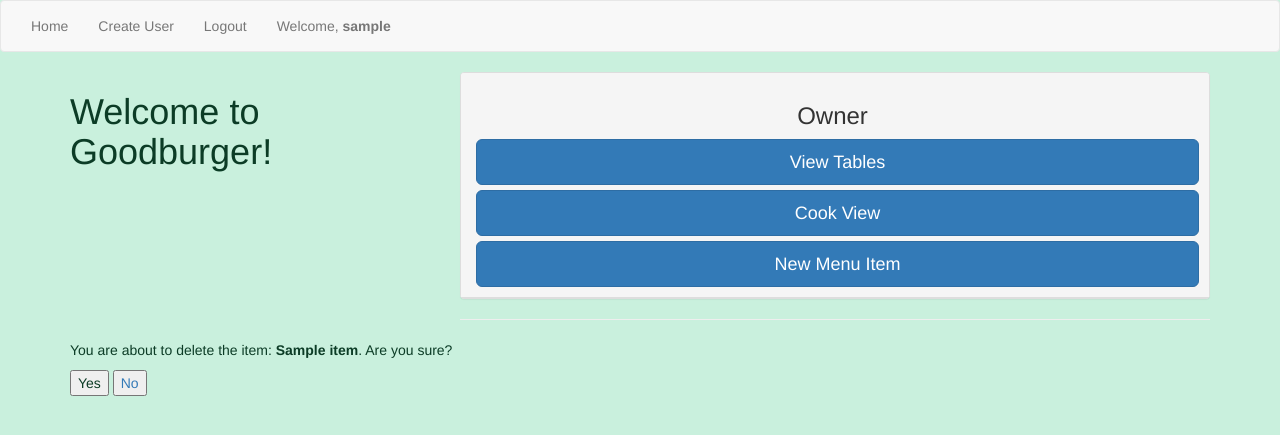
After one commit to tdhuynh/mighty_restaurant, a Django app: page /item/1/delete/ in a window 1280 px wide. The commit adds this page. Shown: the top 435 px of the page. Run offline with Django 3.2, Linux system fonts and the light colour scheme; a user stored in the database is signed in; tables that the repository leaves empty hold one stand-in row (values such as "Sample post"); some libraries are stand-ins or nearby versions.

Commit message:
added item delete view

```diff
--- a/mighty_restaurant/mighty_restaurant/urls.py
+++ b/mighty_restaurant/mighty_restaurant/urls.py
@@ -4,7 +4,7 @@ from restaurant_app.views import UserCreateView, OrderCreateView, HomeView, \
                                  ProfileUpdateView, TableCreateView, TableDetailView, \
                                  OrderUpdateView, CookUpdateView, CookListView, \
                                  TableUpdateView, ItemCreateView, ItemUpdateView, \
-                                 OrderDeleteView
+                                 OrderDeleteView, ItemDeleteView
 
 urlpatterns = [
     url(r'^admin/', admin.site.urls),
@@ -12,6 +12,7 @@ urlpatterns = [
     url(r'^$', HomeView.as_view(), name='home_view'),
     url(r'^item/$', ItemCreateView.as_view(), name='item_create_view'),
     url(r'^item/(?P<pk>\d+)/update/$', ItemUpdateView.as_view(), name='item_update_view'),
+    url(r'^item/(?P<pk>\d+)/delete/$', ItemDeleteView.as_view(), name='item_delete_view'),
     url(r'^table/(?P<pk>\d+)/order/$', OrderCreateView.as_view(), name='order_create_view'),
     url(r'^order/(?P<pk>\d+)/update$', OrderUpdateView.as_view(), name='order_update_view'),
     url(r'^order/(?P<pk>\d+)/delete$', OrderDeleteView.as_view(), name='order_delete_view'),
--- a/mighty_restaurant/restaurant_app/views.py
+++ b/mighty_restaurant/restaurant_app/views.py
@@ -38,6 +38,16 @@ class ItemCreateView(CreateView):
 class ItemUpdateView(UpdateView):
     model = Item
     fields = ('name', 'group', 'description', 'price')
+    success_url = reverse_lazy('item_create_view')
+
+    def get_queryset(self):
+        if self.request.user.profile.is_owner:
+            return Item.objects.all()
+        raise Exception("YOU CAN'T BE HERE")
+
+
+class ItemDeleteView(DeleteView):
+    model = Item
     success_url = reverse_lazy('item_create_view')
 
     def get_queryset(self):
--- /dev/null
+++ b/mighty_restaurant/templates/restaurant_app/item_confirm_delete.html
@@ -0,0 +1,12 @@
+{% extends 'base.html' %}
+
+{% block content %}
+<form class="" action="" method="post">
+  {% csrf_token %}
+  You are about to delete the item: <b>{{ object.name }}</b>. Are you sure?
+</p>
+<input type="submit" name="" value="Yes">
+<a href="{% url 'item_create_view' %}"><input type="button" name="" value="No"></a>
+</form>
+
+{% endblock %}
--- a/mighty_restaurant/templates/restaurant_app/item_form.html
+++ b/mighty_restaurant/templates/restaurant_app/item_form.html
@@ -17,6 +17,7 @@
   <div class="panel panel-default">
     <div class="list-group">
       <a href="{% url 'item_update_view' item.id %}" class="list-group-item list-group-item-info">Update Menu Item</a>
+      <a href="{% url 'item_delete_view' item.id %}" class="list-group-item list-group-item-info">Delete Menu Item</a>
     </div>
     <div class="panel-body">
       <h4>{{ item }}</h4>
@@ -25,6 +26,7 @@
       <br>
       <h5>${{ item.price }}</h5>
       <br><hr>
+          Item: {{ item.id }}
     </div>
   </div>
 
```
